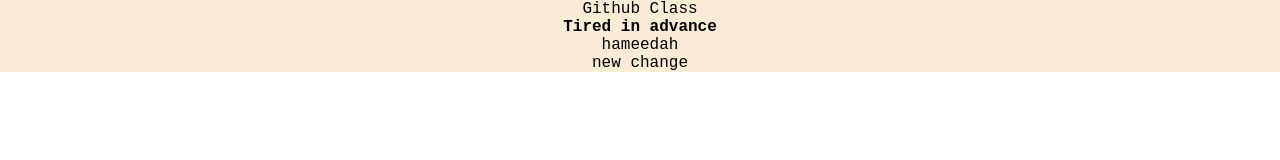
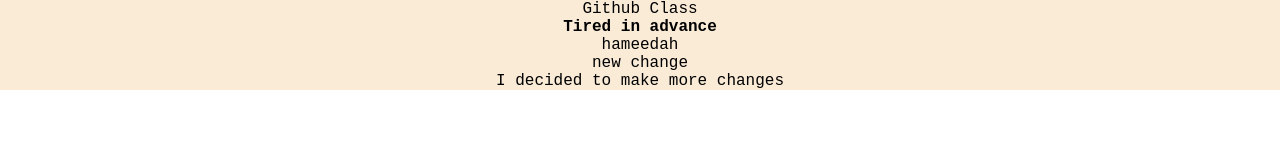
Before and after one commit to Sennaikee/GithubClass, a plain HTML site: page index.html in a window 1280 px wide. Drawn offline with Linux system fonts and the light colour scheme.

Commit message:
new update

```diff
--- a/index.html
+++ b/index.html
@@ -12,6 +12,7 @@
         <h4>Tired in advance</h4>
         <p>hameedah</p>
         <p>new change</p>
+        <p>I decided to make more changes</p>
     </div>
 </body>
 </html>
```
